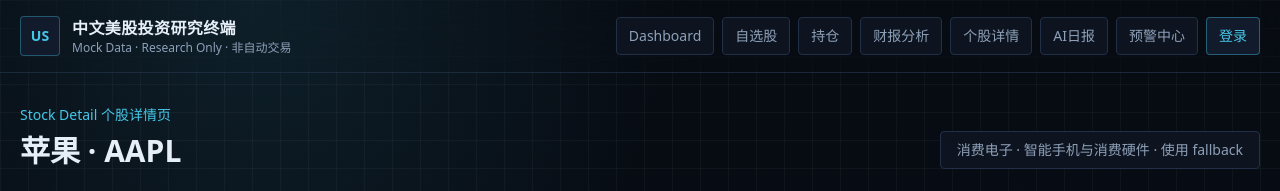
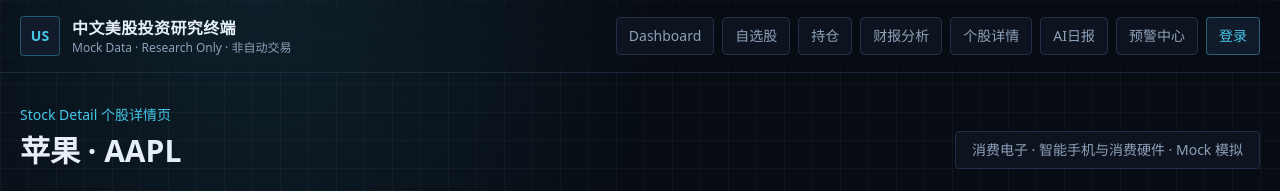
Before and after one commit to norenfoods/ai-invest-dashboard, a Next.js app: page /stocks/AAPL in a window 1280 px wide. Shown: the top 191 px of the page. Built offline with nearby package versions, Linux system fonts and the light colour scheme; no server answers.

Commit message:
Add Yahoo quote fallback

```diff
--- a/app/stocks/[symbol]/page.tsx
+++ b/app/stocks/[symbol]/page.tsx
@@ -45,10 +45,30 @@
   highRiskHolding: "高风险持仓",
 };
 
-const dataStatusLabel = {
-  live: "实时数据",
-  fallback: "使用 fallback",
-  missing: "数据缺失",
+const dataSourceLabel = {
+  fmp: "FMP 实时",
+  yahoo: "Yahoo 备用",
+  mock: "Mock 模拟",
+  none: "数据缺失",
+};
+
+const getDataSourceLabel = (stock: {
+  dataStatus: "live" | "fallback" | "missing";
+  dataSource?: "fmp" | "yahoo" | "mock" | "none";
+}): string => {
+  if (stock.dataSource) {
+    return dataSourceLabel[stock.dataSource];
+  }
+
+  if (stock.dataStatus === "live") {
+    return dataSourceLabel.fmp;
+  }
+
+  if (stock.dataStatus === "fallback") {
+    return dataSourceLabel.mock;
+  }
+
+  return dataSourceLabel.none;
 };
 
 const formatPrice = (value: number | null): string =>
@@ -85,7 +105,7 @@
           </h1>
         </div>
         <div className="rounded border border-terminal-border bg-terminal-panel px-4 py-2 text-sm text-terminal-muted">
-          {stock.sector} · {stock.industry} · {dataStatusLabel[stock.dataStatus]}
+          {stock.sector} · {stock.industry} · {getDataSourceLabel(stock)}
         </div>
       </div>
 
--- a/components/PortfolioManager.tsx
+++ b/components/PortfolioManager.tsx
@@ -18,12 +18,12 @@
 type PortfolioRow = {
   position: PortfolioPosition;
   stock: Stock | undefined;
-  currentPrice: number;
-  marketValue: number;
+  currentPrice: number | null;
+  marketValue: number | null;
   cost: number;
-  pnl: number;
-  pnlPercent: number;
-  weight: number;
+  pnl: number | null;
+  pnlPercent: number | null;
+  weight: number | null;
 };
 
 const currency = (value: number): string =>
@@ -33,6 +33,41 @@
   })}`;
 
 const percent = (value: number): string => `${value.toFixed(2)}%`;
+
+const calculable = "无法计算";
+
+const formatNullableCurrency = (value: number | null): string =>
+  value === null ? calculable : currency(value);
+
+const formatNullablePercent = (value: number | null): string =>
+  value === null ? calculable : percent(value);
+
+const dataSourceLabel = {
+  fmp: "FMP 实时",
+  yahoo: "Yahoo 备用",
+  mock: "Mock 模拟",
+  none: "数据缺失",
+};
+
+const getDataSourceLabel = (stock: Stock | undefined): string => {
+  if (!stock) {
+    return dataSourceLabel.none;
+  }
+
+  if (stock.dataSource) {
+    return dataSourceLabel[stock.dataSource];
+  }
+
+  if (stock.dataStatus === "live") {
+    return dataSourceLabel.fmp;
+  }
+
+  if (stock.dataStatus === "fallback") {
+    return dataSourceLabel.mock;
+  }
+
+  return dataSourceLabel.none;
+};
 
 async function fetchStocks(symbols: string[], refresh = false): Promise<Stock[]> {
   try {
@@ -105,11 +140,12 @@
   const rows = useMemo<PortfolioRow[]>(() => {
     const baseRows = positions.map((position) => {
       const stock = stockMap.get(position.symbol);
-      const currentPrice = stock?.price ?? 0;
-      const marketValue = position.shares * currentPrice;
+      const currentPrice = stock?.price ?? null;
+      const marketValue =
+        currentPrice === null ? null : position.shares * currentPrice;
       const cost = position.shares * position.avgCost;
-      const pnl = marketValue - cost;
-      const pnlPercent = cost > 0 ? (pnl / cost) * 100 : 0;
+      const pnl = marketValue === null ? null : marketValue - cost;
+      const pnlPercent = pnl === null || cost <= 0 ? null : (pnl / cost) * 100;
 
       return {
         position,
@@ -124,22 +160,32 @@
     });
 
     const totalMarketValue = baseRows.reduce(
-      (sum, row) => sum + row.marketValue,
+      (sum, row) => sum + (row.marketValue ?? 0),
       0,
     );
 
     return baseRows.map((row) => ({
       ...row,
-      weight: totalMarketValue > 0 ? (row.marketValue / totalMarketValue) * 100 : 0,
+      weight:
+        totalMarketValue > 0 && row.marketValue !== null
+          ? (row.marketValue / totalMarketValue) * 100
+          : null,
     }));
   }, [positions, stockMap]);
 
   const summary = useMemo(() => {
-    const totalMarketValue = rows.reduce((sum, row) => sum + row.marketValue, 0);
-    const totalCost = rows.reduce((sum, row) => sum + row.cost, 0);
+    const pricedRows = rows.filter((row) => row.marketValue !== null);
+    const totalMarketValue = pricedRows.reduce(
+      (sum, row) => sum + (row.marketValue ?? 0),
+      0,
+    );
+    const totalCost = pricedRows.reduce((sum, row) => sum + row.cost, 0);
     const totalPnl = totalMarketValue - totalCost;
     const totalReturn = totalCost > 0 ? (totalPnl / totalCost) * 100 : 0;
-    const maxWeight = rows.reduce((max, row) => Math.max(max, row.weight), 0);
+    const maxWeight = pricedRows.reduce(
+      (max, row) => Math.max(max, row.weight ?? 0),
+      0,
+    );
 
     return { totalMarketValue, totalCost, totalPnl, totalReturn, maxWeight };
   }, [rows]);
@@ -239,6 +285,7 @@
               <th className="pb-3 text-right font-medium">持仓股数</th>
               <th className="pb-3 text-right font-medium">成本价</th>
               <th className="pb-3 text-right font-medium">当前价</th>
+              <th className="pb-3 text-right font-medium">数据来源</th>
               <th className="pb-3 text-right font-medium">市值</th>
               <th className="pb-3 text-right font-medium">浮动盈亏</th>
               <th className="pb-3 text-right font-medium">盈亏百分比</th>
@@ -268,29 +315,38 @@
                   {currency(row.position.avgCost)}
                 </td>
                 <td className="py-4 text-right text-terminal-text">
-                  {row.stock?.price === null ? "暂无实时价格" : currency(row.currentPrice)}
+                  {row.currentPrice === null ? "暂无实时价格" : currency(row.currentPrice)}
+                </td>
+                <td className="py-4 text-right text-terminal-muted">
+                  {getDataSourceLabel(row.stock)}
                 </td>
                 <td className="py-4 text-right text-terminal-text">
-                  {currency(row.marketValue)}
+                  {formatNullableCurrency(row.marketValue)}
                 </td>
                 <td
                   className={`py-4 text-right font-medium ${
-                    row.pnl >= 0 ? "text-terminal-green" : "text-terminal-red"
+                    row.pnl === null
+                      ? "text-terminal-muted"
+                      : row.pnl >= 0
+                        ? "text-terminal-green"
+                        : "text-terminal-red"
                   }`}
                 >
-                  {currency(row.pnl)}
+                  {formatNullableCurrency(row.pnl)}
                 </td>
                 <td
                   className={`py-4 text-right font-medium ${
-                    row.pnlPercent >= 0
-                      ? "text-terminal-green"
-                      : "text-terminal-red"
+                    row.pnlPercent === null
+                      ? "text-terminal-muted"
+                      : row.pnlPercent >= 0
+                        ? "text-terminal-green"
+                        : "text-terminal-red"
                   }`}
                 >
-                  {percent(row.pnlPercent)}
+                  {formatNullablePercent(row.pnlPercent)}
                 </td>
                 <td className="py-4 text-right text-terminal-muted">
-                  {percent(row.weight)}
+                  {formatNullablePercent(row.weight)}
                 </td>
                 <td className="py-4 text-right text-terminal-muted">
                   {row.stock?.riskLevel ?? "中"}
--- a/components/WatchlistManager.tsx
+++ b/components/WatchlistManager.tsx
@@ -14,10 +14,27 @@
   initialStocks: Stock[];
 };
 
-const dataStatusLabel = {
-  live: "实时",
-  fallback: "模拟",
-  missing: "缺失",
+const dataSourceLabel = {
+  fmp: "FMP 实时",
+  yahoo: "Yahoo 备用",
+  mock: "Mock 模拟",
+  none: "数据缺失",
+};
+
+const getDataSourceLabel = (stock: Stock): string => {
+  if (stock.dataSource) {
+    return dataSourceLabel[stock.dataSource];
+  }
+
+  if (stock.dataStatus === "live") {
+    return dataSourceLabel.fmp;
+  }
+
+  if (stock.dataStatus === "fallback") {
+    return dataSourceLabel.mock;
+  }
+
+  return dataSourceLabel.none;
 };
 
 const formatPrice = (value: number | null): string =>
@@ -147,7 +164,7 @@
               <th className="pb-3 text-right font-medium">市值</th>
               <th className="pb-3 text-right font-medium">PE</th>
               <th className="pb-3 text-right font-medium">PS</th>
-              <th className="pb-3 text-right font-medium">数据状态</th>
+              <th className="pb-3 text-right font-medium">数据来源</th>
               <th className="pb-3 text-right font-medium">风险</th>
               <th className="pb-3 text-right font-medium">操作</th>
             </tr>
@@ -191,7 +208,7 @@
                   {stock.psRatio ?? "—"}
                 </td>
                 <td className="py-4 text-right text-terminal-muted">
-                  {dataStatusLabel[stock.dataStatus]}
+                  {getDataSourceLabel(stock)}
                 </td>
                 <td className="py-4 text-right text-terminal-muted">
                   {stock.riskLevel}
--- a/lib/api/fmp.ts
+++ b/lib/api/fmp.ts
@@ -1,5 +1,6 @@
 import { getCache, setCache } from "@/lib/cache/simpleCache";
 import { getFmpApiKey } from "@/lib/env";
+import { getYahooQuote } from "@/lib/api/yahoo";
 import { watchlistStocks } from "@/lib/mockData";
 
 const FMP_BASE_URL = "https://financialmodelingprep.com/stable";
@@ -21,6 +22,7 @@
   pe?: number | null;
   psRatio?: number | null;
   dataStatus?: "live" | "fallback" | "missing";
+  dataSource?: "fmp" | "yahoo" | "mock" | "none";
 };
 
 export type FmpCompanyProfile = {
@@ -114,6 +116,7 @@
     pe: mock.peRatio,
     psRatio: mock.psRatio,
     dataStatus: "fallback",
+    dataSource: "mock",
   };
 };
 
@@ -127,7 +130,24 @@
   pe: null,
   psRatio: null,
   dataStatus: "missing",
+  dataSource: "none",
 });
+
+const hasValidPrice = (quote: Pick<FmpQuote, "price"> | undefined): boolean =>
+  typeof quote?.price === "number" && Number.isFinite(quote.price);
+
+const resolveFallbackQuote = async (
+  symbol: string,
+  forceRefresh: boolean,
+): Promise<FmpQuote> => {
+  const yahooQuote = await getYahooQuote(symbol, forceRefresh);
+
+  if (yahooQuote) {
+    return yahooQuote;
+  }
+
+  return findMockQuote(symbol) ?? createMissingQuote(symbol);
+};
 
 async function fmpFetch<T>(
   path: string,
@@ -217,13 +237,13 @@
     }
 
     if (!apiKey) {
-      const fallback = findMockQuote(normalizedSymbol) ?? createMissingQuote(normalizedSymbol);
+      const fallback = await resolveFallbackQuote(normalizedSymbol, forceRefresh);
       createQuoteLog(
         normalizedSymbol,
         url.toString(),
         "not_requested",
         "unknown",
-        fallback.dataStatus === "fallback" ? "missing_api_key_mock_fallback" : "missing_api_key_no_mock",
+        `missing_api_key_${fallback.dataSource}_fallback`,
       );
       setCache(cacheKey, fallback, QUOTE_TTL);
       return fallback;
@@ -237,13 +257,13 @@
     });
 
     if (!response.ok) {
-      const fallback = findMockQuote(normalizedSymbol) ?? createMissingQuote(normalizedSymbol);
+      const fallback = await resolveFallbackQuote(normalizedSymbol, forceRefresh);
       createQuoteLog(
         normalizedSymbol,
         requestUrl,
         response.status,
         "unknown",
-        fallback.dataStatus === "fallback" ? "http_error_mock_fallback" : "http_error_no_mock",
+        `http_error_${fallback.dataSource}_fallback`,
       );
       setCache(cacheKey, fallback, QUOTE_TTL);
       return fallback;
@@ -253,13 +273,26 @@
     const emptyArray = data.length === 0;
 
     if (emptyArray) {
-      const fallback = findMockQuote(normalizedSymbol) ?? createMissingQuote(normalizedSymbol);
+      const fallback = await resolveFallbackQuote(normalizedSymbol, forceRefresh);
       createQuoteLog(
         normalizedSymbol,
         requestUrl,
         response.status,
         true,
-        fallback.dataStatus === "fallback" ? "empty_quote_mock_fallback" : "empty_quote_no_mock",
+        `empty_quote_${fallback.dataSource}_fallback`,
+      );
+      setCache(cacheKey, fallback, QUOTE_TTL);
+      return fallback;
+    }
+
+    if (!hasValidPrice(data[0])) {
+      const fallback = await resolveFallbackQuote(normalizedSymbol, forceRefresh);
+      createQuoteLog(
+        normalizedSymbol,
+        requestUrl,
+        response.status,
+        false,
+        `missing_price_${fallback.dataSource}_fallback`,
       );
       setCache(cacheKey, fallback, QUOTE_TTL);
       return fallback;
@@ -269,19 +302,20 @@
       ...data[0],
       symbol: data[0]?.symbol ?? normalizedSymbol,
       dataStatus: "live",
+      dataSource: "fmp",
     };
 
     createQuoteLog(normalizedSymbol, requestUrl, response.status, false, "none");
     setCache(cacheKey, quote, QUOTE_TTL);
     return quote;
   } catch {
-    const fallback = findMockQuote(normalizedSymbol) ?? createMissingQuote(normalizedSymbol);
+    const fallback = await resolveFallbackQuote(normalizedSymbol, forceRefresh);
     createQuoteLog(
       normalizedSymbol,
       url.toString(),
       "error",
       "unknown",
-      fallback.dataStatus === "fallback" ? "exception_mock_fallback" : "exception_no_mock",
+      `exception_${fallback.dataSource}_fallback`,
     );
     setCache(cacheKey, fallback, QUOTE_TTL);
     return fallback;
--- /dev/null
+++ b/lib/api/yahoo.ts
@@ -0,0 +1,108 @@
+import { getCache, setCache } from "@/lib/cache/simpleCache";
+
+const YAHOO_QUOTE_TTL = 60_000;
+
+export type YahooQuote = {
+  symbol: string;
+  name?: string;
+  price: number | null;
+  change: number | null;
+  changesPercentage: number | null;
+  marketCap: number | null;
+  pe: number | null;
+  psRatio: number | null;
+  dataStatus: "fallback";
+  dataSource: "yahoo";
+};
+
+type YahooChartResponse = {
+  chart?: {
+    result?: Array<{
+      meta?: {
+        symbol?: string;
+        regularMarketPrice?: number;
+        chartPreviousClose?: number;
+      };
+    }>;
+  };
+};
+
+const normalizeSymbol = (symbol: string): string =>
+  symbol.trim().replace(/\s+/g, "").toUpperCase();
+
+const isValidNumber = (value: unknown): value is number =>
+  typeof value === "number" && Number.isFinite(value);
+
+export async function getYahooQuote(
+  symbol: string,
+  forceRefresh = false,
+): Promise<YahooQuote | null> {
+  const normalizedSymbol = normalizeSymbol(symbol);
+
+  if (!normalizedSymbol) {
+    return null;
+  }
+
+  const cacheKey = `yahoo:quote:${normalizedSymbol}`;
+
+  try {
+    if (!forceRefresh) {
+      const cached = getCache<YahooQuote>(cacheKey);
+
+      if (cached) {
+        return cached;
+      }
+    }
+
+    const url = new URL(
+      `https://query1.finance.yahoo.com/v8/finance/chart/${normalizedSymbol}`,
+    );
+    url.searchParams.set("interval", "1d");
+    url.searchParams.set("range", "1d");
+
+    const response = await fetch(url.toString(), {
+      next: { revalidate: 60 },
+    });
+
+    if (!response.ok) {
+      return null;
+    }
+
+    const data = (await response.json()) as YahooChartResponse;
+    const meta = data.chart?.result?.[0]?.meta;
+    const price = isValidNumber(meta?.regularMarketPrice)
+      ? meta.regularMarketPrice
+      : null;
+    const previousClose = isValidNumber(meta?.chartPreviousClose)
+      ? meta.chartPreviousClose
+      : null;
+
+    if (price === null) {
+      return null;
+    }
+
+    const change =
+      previousClose && previousClose > 0 ? Number((price - previousClose).toFixed(2)) : null;
+    const changesPercentage =
+      previousClose && previousClose > 0
+        ? Number((((price - previousClose) / previousClose) * 100).toFixed(2))
+        : null;
+    const quote: YahooQuote = {
+      symbol: meta?.symbol ? normalizeSymbol(meta.symbol) : normalizedSymbol,
+      name: normalizedSymbol,
+      price,
+      change,
+      changesPercentage,
+      marketCap: null,
+      pe: null,
+      psRatio: null,
+      dataStatus: "fallback",
+      dataSource: "yahoo",
+    };
+
+    setCache(cacheKey, quote, YAHOO_QUOTE_TTL);
+    return quote;
+  } catch {
+    return null;
+  }
+}
--- a/lib/mockData.ts
+++ b/lib/mockData.ts
@@ -21,6 +21,7 @@
   aiSummary: string;
   riskLevel: "高" | "中" | "低";
   dataStatus: "live" | "fallback" | "missing";
+  dataSource?: "fmp" | "yahoo" | "mock" | "none";
   news: StockNews[];
   chart: TrendPoint[];
 };
--- a/lib/rules/alertRules.ts
+++ b/lib/rules/alertRules.ts
@@ -132,8 +132,8 @@
   const positionRows = positions
     .map((position) => {
       const stock = stockMap.get(position.symbol);
-      const price = stock?.price ?? 0;
-      const marketValue = position.shares * price;
+      const price = stock?.price ?? null;
+      const marketValue = price === null ? null : position.shares * price;
       const cost = position.shares * position.avgCost;
 
       return {
@@ -143,17 +143,21 @@
         cost,
       };
     })
-    .filter((row) => row.marketValue > 0 || row.cost > 0);
+    .filter((row) => row.marketValue !== null || row.cost > 0);
+  const pricedRows = positionRows.filter((row) => row.marketValue !== null);
+  const allPricesAvailable =
+    positionRows.length > 0 &&
+    positionRows.every((row) => row.marketValue !== null);
 
-  const totalMarketValue = positionRows.reduce(
-    (sum, row) => sum + row.marketValue,
+  const totalMarketValue = pricedRows.reduce(
+    (sum, row) => sum + (row.marketValue ?? 0),
     0,
   );
-  const totalCost = positionRows.reduce((sum, row) => sum + row.cost, 0);
+  const totalCost = pricedRows.reduce((sum, row) => sum + row.cost, 0);
 
   if (totalMarketValue > 0) {
-    for (const row of positionRows) {
-      const weight = row.marketValue / totalMarketValue;
+    for (const row of pricedRows) {
+      const weight = (row.marketValue ?? 0) / totalMarketValue;
 
       if (weight > 0.3) {
         const stock = row.stock ?? {
@@ -174,7 +178,7 @@
     }
   }
 
-  if (totalCost > 0) {
+  if (allPricesAvailable && totalCost > 0) {
     const returnRate = (totalMarketValue - totalCost) / totalCost;
 
     if (returnRate < -0.1) {
--- a/lib/services/stockService.ts
+++ b/lib/services/stockService.ts
@@ -110,6 +110,7 @@
     aiSummary: "暂无 mock 摘要，等待真实数据补充。",
     riskLevel: "中",
     dataStatus: "missing",
+    dataSource: "none",
     news: [
       {
         id: `${normalized}-mock-news`,
@@ -176,6 +177,7 @@
       industry: profile?.industry ?? mock.industry,
       news: mapNews(news, mock.news),
       dataStatus: quote?.dataStatus ?? mock.dataStatus,
+      dataSource: quote?.dataSource ?? mock.dataSource ?? "mock",
     };
   } catch {
     return mock;
```
